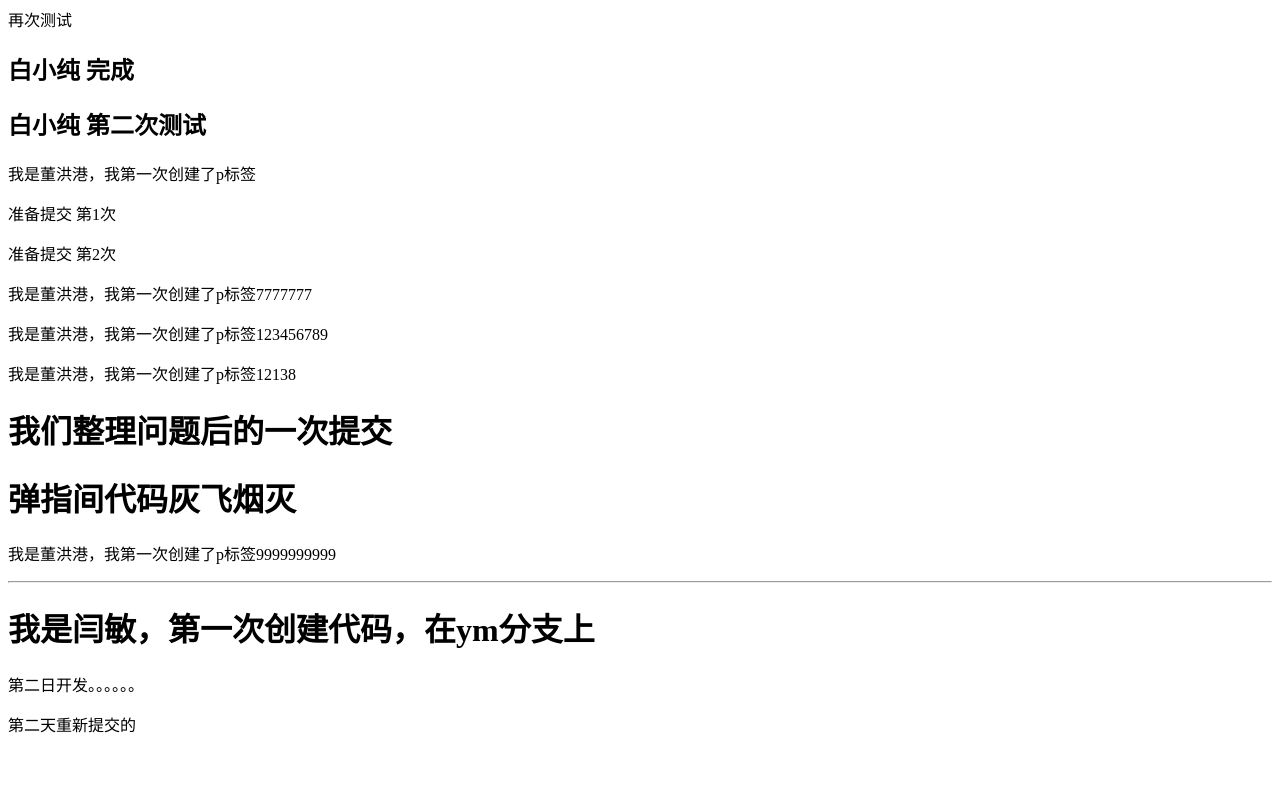
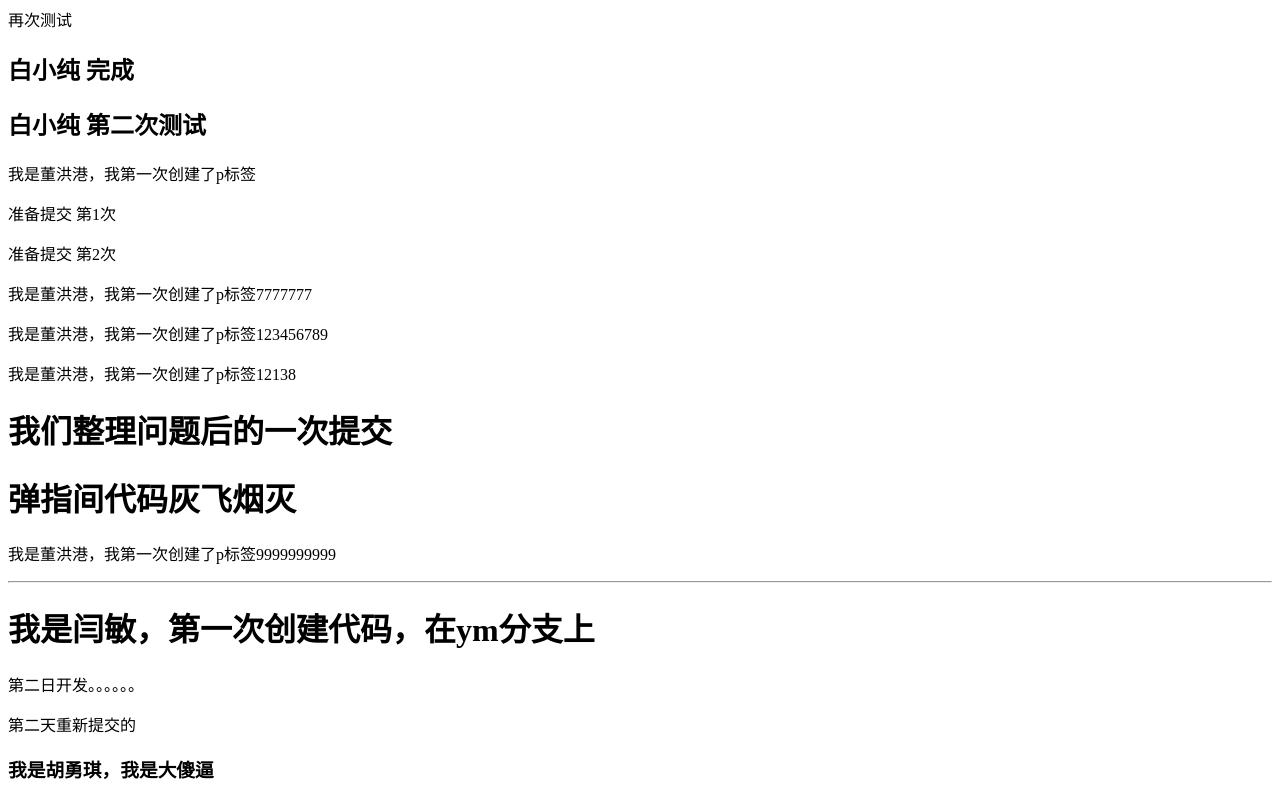
Before and after one commit to Yefannnn/TestGitMerge, a Vue app: page /#/sign in a window 1280 px wide. Shown: the part 1393-2193 px from the top of the page. Before the commit the page ends 2137 px from the top, so only its background shows below. Built offline with nearby package versions, Linux system fonts and the light colour scheme; what @smallwei/avue, vue-baidu-map would draw is missing.

Commit message:
白晓春

```diff
--- a/src/App.vue
+++ b/src/App.vue
@@ -37,6 +37,10 @@
 
     <!-- 这是徐卫东写的xxx功能 -->
     <div>第二天重新提交的</div>
+    <!-- 我是路慧玲 -->
+
+
+    <h3>我是胡勇琪，我是大傻逼</h3>
 
   </div>
 </template>
```
